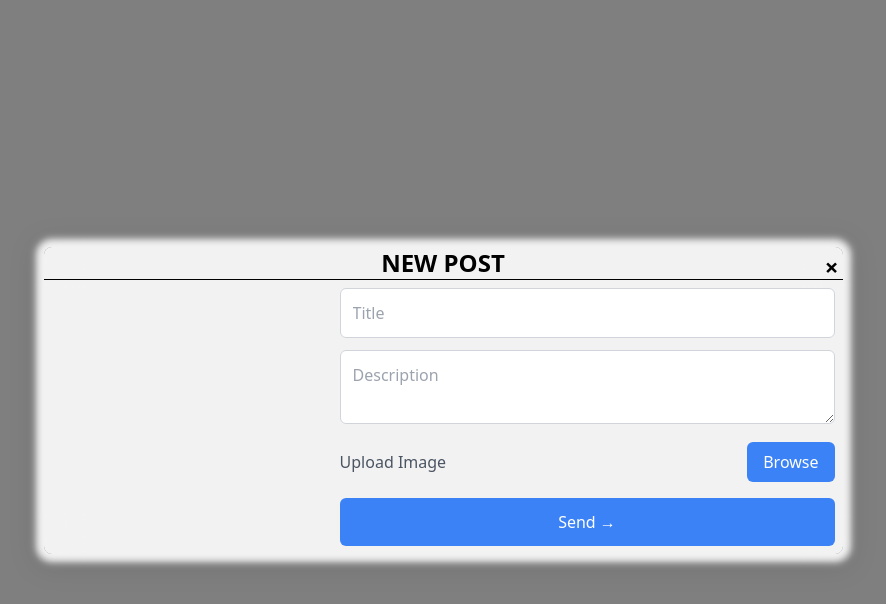
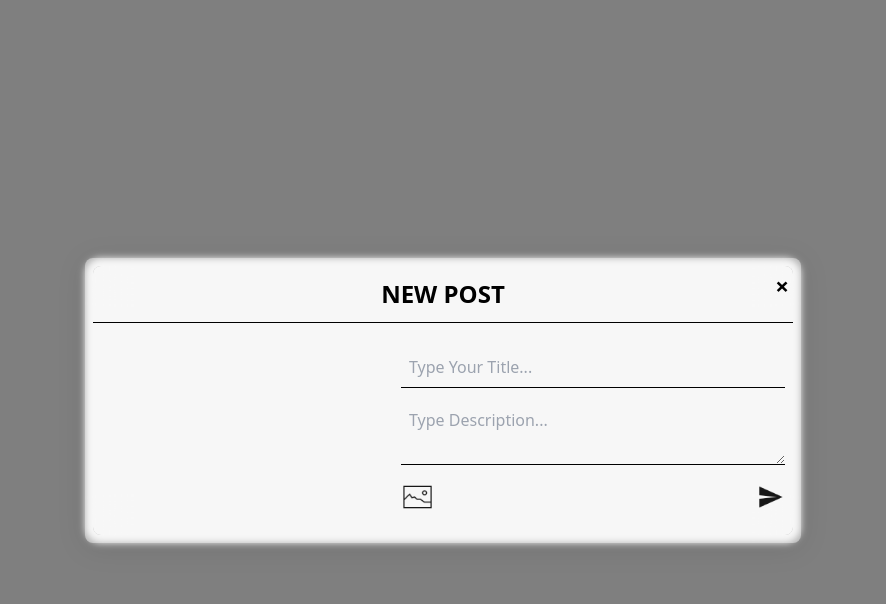
Before and after one commit to rajukumar2003/UniBlind, a React (Vite) app: page /dashboard in a window 1280 px wide. Both pictures are taken after a click on the button "Add Post". Shown: the top 604 px of the page, without its empty margins (197-1083 px from the left). Built offline with nearby package versions, Linux system fonts and the light colour scheme; no server answers; the database is empty; a web font is replaced by a local one.

Commit message:
Added Upvotes Functionality

```diff
--- a/src/Components/EventCard.jsx
+++ b/src/Components/EventCard.jsx
@@ -1,13 +1,13 @@
 const EventCard = ({ imgURL, org, date, venue, title }) => {
   return (
-    <div className="flex flex-row my-5 font-medium text-white ">
+    <div className="flex flex-row mb-5 font-medium text-white ">
       <img
         src={imgURL}
         alt="Event image"
-        className="rounded-full w-[80px] h-[80px] mr-5"
+        className="rounded-full w-[60px] h-[60px] mr-3"
       />
       <div className="ml-5 flex flex-col my-auto">
-        <h3 className="">{title}</h3>
+        <h3 className=" font-montserrat font-semibold">{title}</h3>
         <p className=" text-xs">{org}</p>
         <p className="text-xs">{date}</p>
         <p className=" text-xs">{venue}</p>
--- a/src/Components/PostCard.jsx
+++ b/src/Components/PostCard.jsx
@@ -1,20 +1,44 @@
 import { upvoteicon } from "../assets/Icons";
+import { useUserContext } from "../userContext";
+import { useState } from "react";
 
-const PostCard = ({ imgURL, title, message, upvote, username }) => {
+const PostCard = ({ imgURL, title, message, upvote, username, postId, handleUpvote }) => {
+  const { userId } = useUserContext();
+  const [upvoteCount, setUpvoteCount] = useState(upvote);
+  const [hasUpvoted, setHasUpvoted] = useState(upvote.includes(userId));
+
+
   return (
-    <div className="flex flex-row justify-center mb-10">
+    <div className="border-2 p-4 mb-3">
+      <em className="text-md text-slate-gray font-semibold">{username}</em>
+      <div className="flex flex-row mb-10 mt-2">
         <div>
           <img
             src={imgURL}
             alt="post image"
-          className="rounded-md object-contain  w-[300px] h-[200px] shadow-lg mr-10"
+            className="rounded-md object-contain w-[300px] h-[200px] black-shad mr-10"
           />
+        </div>
+
+        {/* <div className="flex flex-col w-[60%] h-full">
+          <h3 className="mt-1 font-montserrat text-lg font-semibold">
+            {title}
+          </h3>
+          <p className="mt-6 max-w-md text-sm font-montserrat">{message}</p>
+        </div> */}
       </div>
 
       <div className="flex flex-col">
         <h3 className="mt-1 font-palanquin text-xl font-semibold">{title}</h3>
         <p className="mt-6 max-w-md info-text">{message}</p>
         <div className="mt-3 flex gap-2.5">
+          <button
+            onClick={() => {
+              handleUpvote();
+              setHasUpvoted(true);
+            }}
+            disabled={hasUpvoted}
+            className={`upvote-button ${hasUpvoted ? 'upvoted' : ''}`}>
             <img
               src={upvoteicon}
               width={24}
@@ -22,7 +46,9 @@ const PostCard = ({ imgURL, title, message, upvote, username }) => {
               alt="upvoting icon"
               className="object-contain m-0"
             />
-          <p className="text-xl text-slate-gray">({upvote})</p>
+            <p>{upvote.length}</p>
+          </button>
+
         </div>
         <em className="text-xl text-slate-gray">by {username}</em>
       </div>
--- a/src/Components/PostForm.jsx
+++ b/src/Components/PostForm.jsx
@@ -10,6 +10,7 @@ import { getStorage, ref, uploadBytes, getDownloadURL } from "firebase/storage";
 import { db } from "../firebase";
 import { useNavigate } from "react-router-dom";
 import { useUserContext } from "../userContext";
+import { Browsing, Sent } from "../assets/Icons/index";
 
 const postsCollectionRef = collection(db, "posts");
 
@@ -50,6 +51,7 @@ const PostForm = ({ isOpen, onClose }) => {
         throw new Error("User not found in database");
       }
       const { username } = userDocSnap.data();
+      // Collection: posts
       await addDoc(postsCollectionRef, {
         title,
         description,
@@ -57,6 +59,7 @@ const PostForm = ({ isOpen, onClose }) => {
         createdAt: new Date(),
         username: username,
         userId: userId,
+        upvotes: [],
       });
       alert("Post created Successfully");
       // Reset form
@@ -91,8 +94,8 @@ const PostForm = ({ isOpen, onClose }) => {
     >
       <div className="glass rounded-lg z-0">
         <div className=" m-2 bg-white shad bg-opacity-90 flex flex-col rounded-lg">
-          <h2 className="text-2xl font-semibold text-center">NEW POST</h2>
-          <div className=" border-t-[1px] border-black flex flex-row ">
+          <h2 className="py-3 text-2xl font-semibold text-center">NEW POST</h2>
+          <div className=" py-4 border-t-[1px] border-black flex flex-row ">
             <div className="image-preview-container w-[300px] h-auto p-2 flex items-center justify-center">
               {imagePreview && (
                 <img
@@ -103,7 +106,7 @@ const PostForm = ({ isOpen, onClose }) => {
               )}
             </div>
 
-            <div className="content-container w-2/3 p-2">
+            <div className="content-container w-[400px] p-2">
               <button
                 className="absolute top-3 right-3 text-2xl font-semibold"
                 onClick={() => {
@@ -116,21 +119,21 @@ const PostForm = ({ isOpen, onClose }) => {
               <form onSubmit={handleSubmit}>
                 <input
                   type="text"
-                  placeholder="Title"
-                  className="w-full p-3 border border-gray-300 rounded-md mb-3"
+                  placeholder="Type Your Title..."
+                  className="w-full p-2 border-b-[1px] border-black mb-3 bg-transparent focus:border-b focus:border-black"
                   value={title}
                   onChange={(e) => setTitle(e.target.value)}
                 />
 
                 <textarea
-                  placeholder="Description"
-                  className="w-full p-3 border border-gray-300 rounded-md mb-3 overflow-y-auto"
+                  placeholder="Type Description..."
+                  className="w-full p-2 border-b-[1px] border-black mb-3 bg-transparent overflow-y-auto"
                   value={description}
                   onChange={(e) => setDescription(e.target.value)}
                 />
 
-                <label className="flex items-center justify-between w-full cursor-pointer">
-                  <span className="text-gray-600">Upload Image</span>
+                <div className="flex flex-row justify-between">
+                  <label className="flex items-center justify-between w-fit cursor-pointer">
                     <input
                       type="file"
                       ref={fileInputRef}
@@ -138,17 +141,13 @@ const PostForm = ({ isOpen, onClose }) => {
                       className="hidden"
                       onChange={handleImageChange}
                     />
-                  <span className="bg-blue-500 text-white px-4 py-2 rounded-md hover:bg-blue-600">
-                    Browse
-                  </span>
+                    <img src={Browsing} alt="Browse" className=" h-7 w-auto" />
                   </label>
 
-                <button
-                  type="submit"
-                  className="bg-blue-500 text-white px-6 py-3 rounded-md hover:bg-blue-600 mt-4 w-full font-medium"
-                >
-                  Send &rarr;
+                  <button type="submit">
+                    <img src={Sent} alt="Alt" className="h-7 w-auto" />
                   </button>
+                </div>
               </form>
             </div>
           </div>
--- a/src/assets/Icons/index.js
+++ b/src/assets/Icons/index.js
@@ -6,9 +6,13 @@ import Proom from "./privateroom.png";
 import Vidchat from "./videochat.png";
 import upvoteicon from "./upvicon.png";
 import Swo from "./SWO.png";
+import Sent from "./sent.png";
+import Browsing from "./browsing.png";
 
 export {
   Logo,
+  Sent,
+  Browsing,
   GoogleIcon,
   Addpost,
   GroupChat,
--- a/src/index.css
+++ b/src/index.css
@@ -5,41 +5,30 @@
 @tailwind utilities;
 
 @layer components {
-  .card {
-    background: radial-gradient(
-          circle at 100% 100%,
-          #ffffff 0,
-          #ffffff 3px,
-          transparent 3px
-        )
-        0% 0%/8px 8px no-repeat,
-      radial-gradient(circle at 0 100%, #ffffff 0, #ffffff 3px, transparent 3px)
-        100% 0%/8px 8px no-repeat,
-      radial-gradient(circle at 100% 0, #ffffff 0, #ffffff 3px, transparent 3px)
-        0% 100%/8px 8px no-repeat,
-      radial-gradient(circle at 0 0, #ffffff 0, #ffffff 3px, transparent 3px)
-        100% 100%/8px 8px no-repeat,
-      linear-gradient(#ffffff, #ffffff) 50% 50% / calc(100% - 10px)
-        calc(100% - 16px) no-repeat,
-      linear-gradient(#ffffff, #ffffff) 50% 50% / calc(100% - 16px)
-        calc(100% - 10px) no-repeat,
-      linear-gradient(90deg, #48abe0 0%, transparent 100%);
-    border-radius: 8px;
-    padding: 9px;
-    box-sizing: content-box;
+  .grad {
+    background: linear-gradient(
+      135deg,
+      rgba(255, 255, 255, 1) 0%,
+      rgba(134, 182, 246, 1) 35%
+    );
   }
 
   .shad {
-    -webkit-box-shadow: 0px 0px 7px 8px rgba(255,255,255,0.9);
--moz-box-shadow: 0px 0px 7px 8px rgba(255,255,255,0.9);
-box-shadow: 0px 0px 7px 8px rgba(255,255,255,0.9);
+    -webkit-box-shadow: 0px 0px 7px 8px rgba(255, 255, 255, 0.9);
+    -moz-box-shadow: 0px 0px 7px 8px rgba(255, 255, 255, 0.9);
+    box-shadow: 0px 0px 7px 8px rgba(255, 255, 255, 0.9);
   }
   .glass {
-    background: rgba(255, 255, 255, 0);
+    background: rgba(255, 255, 255, 0.4);
     border-radius: 16px;
     box-shadow: 0 4px 30px rgba(0, 0, 0, 0.1);
     backdrop-filter: blur(20px);
     -webkit-backdrop-filter: blur(20px);
+  }
+  .black-shad {
+    -webkit-box-shadow: 0px 0px 10px 0px rgba(0, 0, 0, 1);
+    -moz-box-shadow: 5px 5px 10px 0px rgba(0, 0, 0, 1);
+    box-shadow: 1px 1px 10px 1px rgba(0, 0, 0, 1);
   }
 }
 
```
Also changed, not shown: src/pages/Dashboard.jsx (+39 -9 lines), src/assets/Icons/browsing.png (added), src/assets/Icons/sent.png (added). Lines whose indentation alone changed are shown as unchanged.
